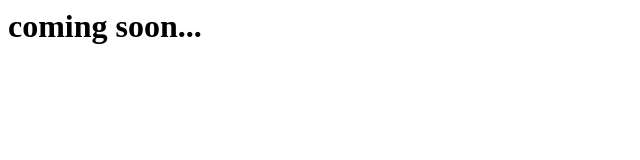
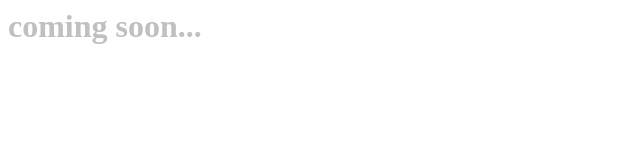
Before and after one commit to Saman19990119/satrupenectronicaria, a plain HTML site: page index.html in a window 1280 px wide. Shown: the whole page, without its empty margins (0-640 px from the left). Drawn offline with Linux system fonts and the light colour scheme.

Commit message:
1404.04.12.2

```diff
--- a/index style.css
+++ b/index style.css
@@ -2,3 +2,6 @@
 h1{
 	margin-top: 0px;
 }
+body{
+	color: silver;
+}
```
